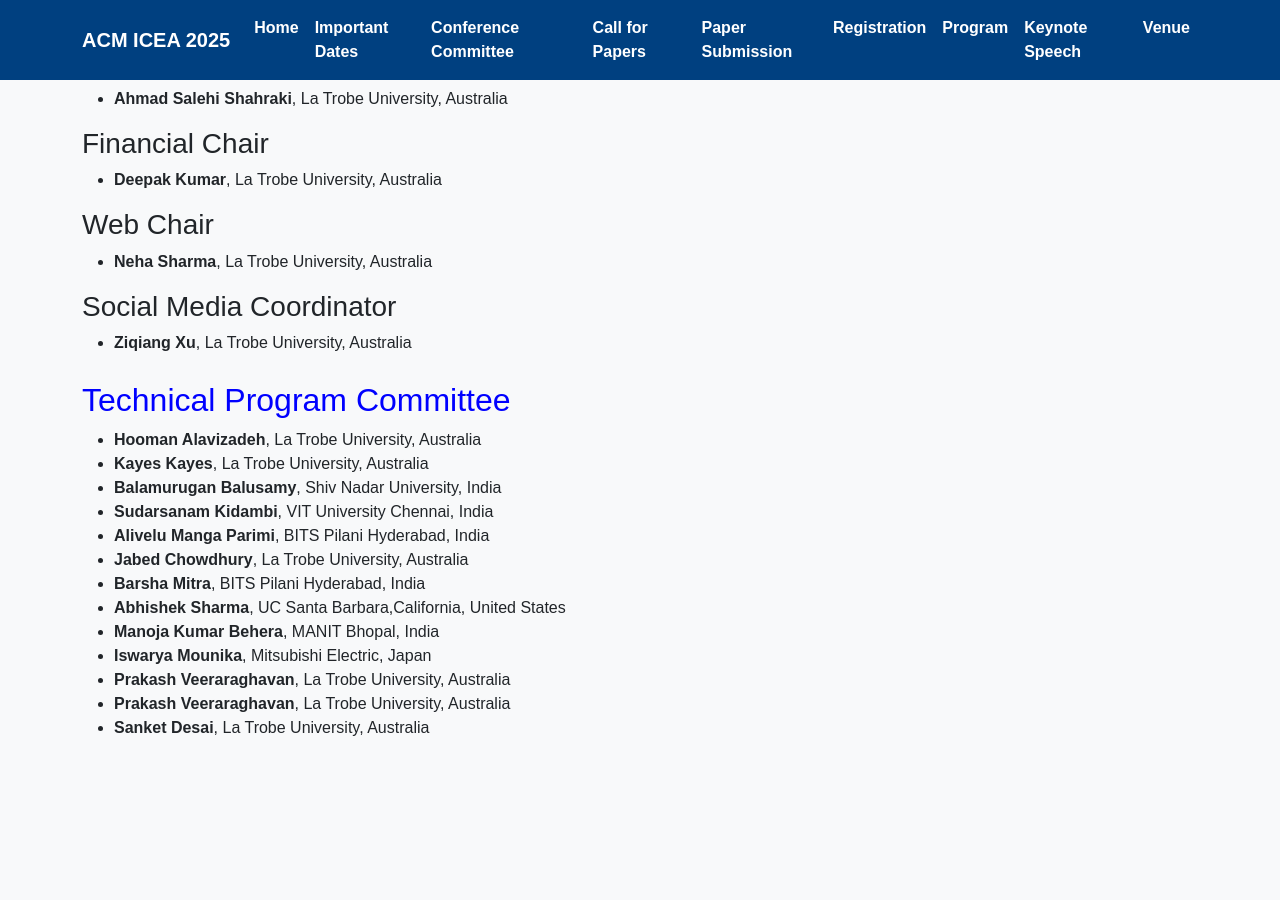
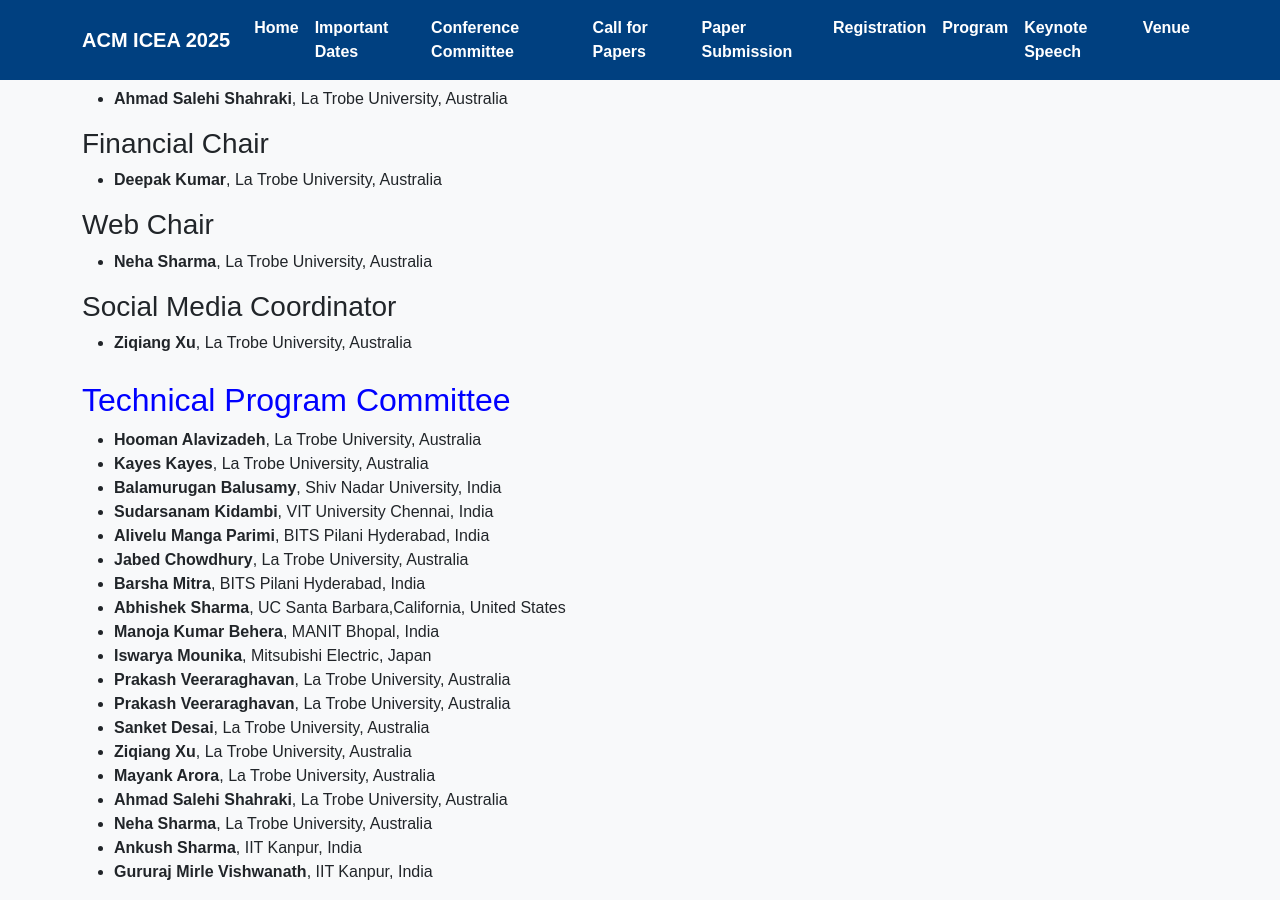
Before and after one commit to icea2025/latrobe, a Jekyll site: the page committee/index.html, which Jekyll copies as it is, in a window 1280 px wide and 900 px high, scrolled down 663 px. Built offline with Jekyll 4.4.1, drawn with Linux system fonts in a browser that asks for light colours; before the commit the page ends 1419 px from its top, so only the background shows below that.

Commit message:
Update index.html

```diff
--- a/committee/index.html
+++ b/committee/index.html
@@ -145,8 +145,14 @@
         <li><b> Manoja Kumar Behera</b>, MANIT Bhopal, India</li>
         <li><b> Iswarya Mounika</b>, Mitsubishi Electric, Japan</li>
         <li><b> Prakash Veeraraghavan</b>, La Trobe University, Australia</li>
-         <li><b> Prakash Veeraraghavan</b>, La Trobe University, Australia</li>
+        <li><b> Prakash Veeraraghavan</b>, La Trobe University, Australia</li>
         <li><b> Sanket 	Desai</b>, La Trobe University, Australia</li>
+         <li><b>Ziqiang Xu</b>, La Trobe University, Australia</li>
+         <li><b>Mayank Arora</b>, La Trobe University, Australia</li>
+        <li><b>Ahmad Salehi Shahraki</b>, La Trobe University, Australia</li>
+        <li><b>Neha Sharma</b>, La Trobe University, Australia</li>
+        <li><b>Ankush Sharma</b>, IIT Kanpur, India</li>
+        <li><b>Gururaj Mirle Vishwanath</b>, IIT Kanpur, India</li>
 
       </ul>
     </div>
```
